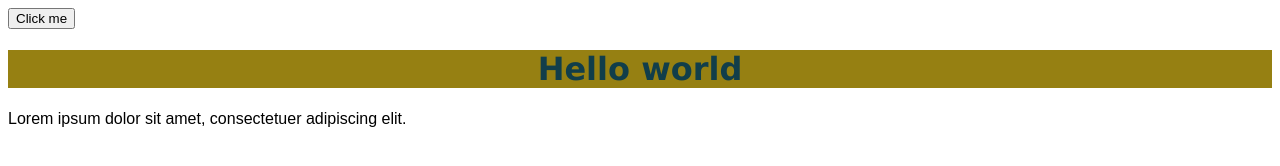
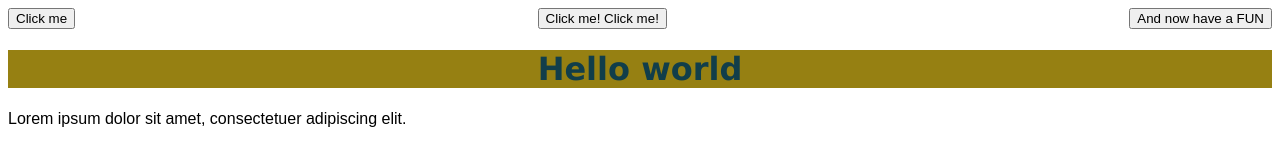
Before and after one commit to DeliaFM/Events-a-Event-Listeners, a plain HTML site: page index.html in a window 1280 px wide. Drawn offline with nearby package versions, Linux system fonts and the light colour scheme.

Commit message:
added buttons

```diff
--- a/index.html
+++ b/index.html
@@ -8,8 +8,9 @@
     <link rel="stylesheet" href="./style.css">
 </head>
 <body>
+    <div class="btn-container">
     <button id="btn1">Click me</button>
-
+    </div>
 
 
 
--- a/script.js
+++ b/script.js
@@ -5,10 +5,31 @@ $(document).ready(function(){
 
     my1Button.addEventListener('click', function btn1Function() {
         console.log('Yeah, you clicked me');
+
         });
 
+    let my2Button = document.createElement('button');
+        $('.btn-container').append(my2Button);
+        $(my2Button).attr('id', 'btn2');
+        $(my2Button).html('Click me! Click me!').click (function btn2Function(){
+        $('#btn1').text("Look, you clicked the magic button");
 
-  });
+    });
+
+    let my3Button = document.createElement('button');
+        $('.btn-container').append(my3Button);
+        $(my3Button).attr('id', 'btn3');
+        $(my3Button).html('And now have a FUN').click (function btn3Function(){
+        {
+            $('#btn1').css('background-color', '#872d6c');
+            $('#btn2').css('background-color', '#62439c');
+            $('#btn3').css('background-color', '#178391');
+        }
+    });
+
+
+});
+
 
 /*
 Exercise 1
@@ -27,3 +48,7 @@ Exercise 3
 Add a third button to the webpage
 When the user clicks on the last button, change the background-color of each button
 */
+
+//My notes
+ //$(my2Button).html('Click me! Click me!');
+ //body > div > button:nth-child(2)
--- a/style.css
+++ b/style.css
@@ -7,6 +7,11 @@
 
 .lorem {
     font-family: Arial, Helvetica, sans-serif;
+}
 
-
+.btn-container {
+    display: flex;
+    align-items: center;
+    justify-content: space-between;
+    font-size: 50px;
 }
```
